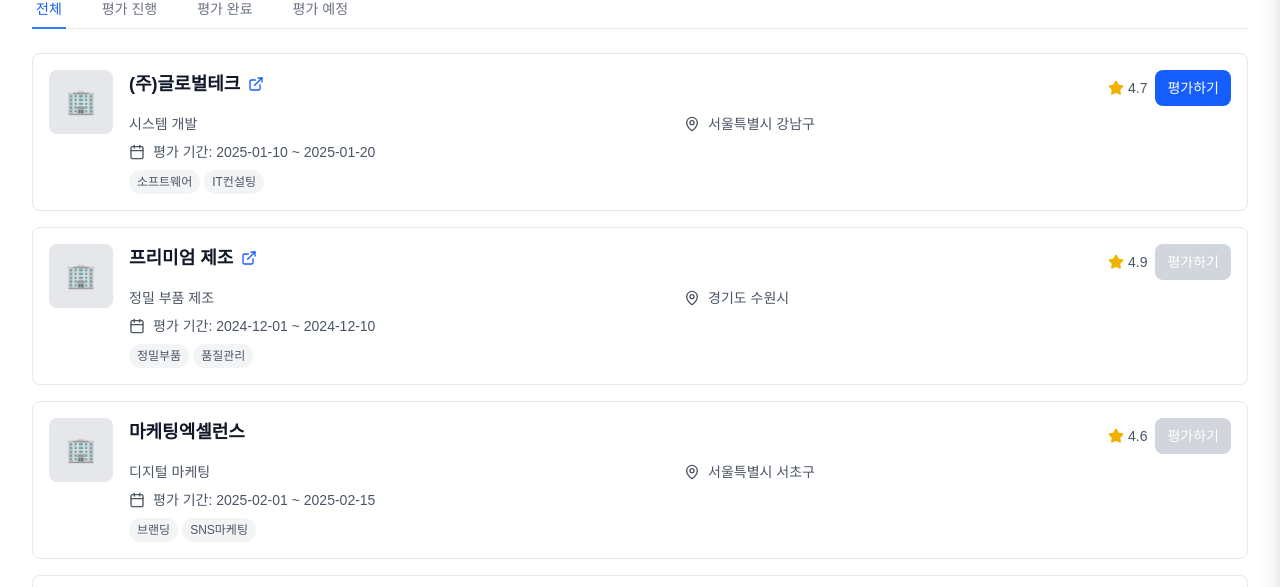
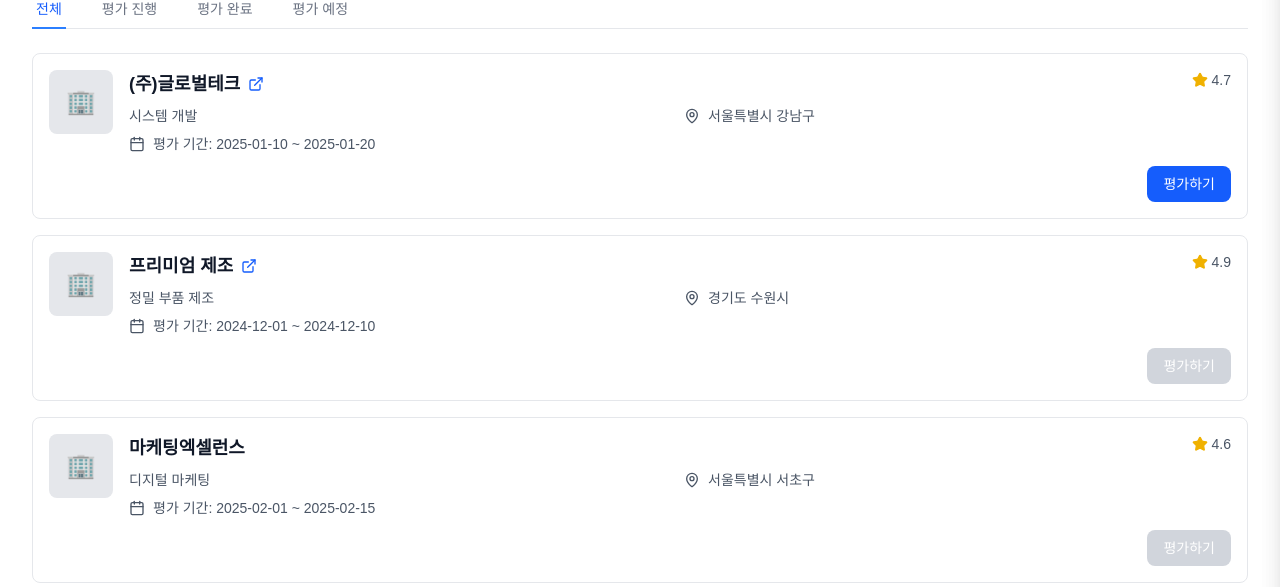
Before and after one commit to byunhyesun/seepn, a Next.js app: page /mypage/evaluations in a window 1280 px wide. Shown: the part 213-800 px from the top of the page. Built offline with nearby package versions, Linux system fonts and the light colour scheme; no server answers.

Commit message:
chore(mypage-evaluations): remove tags area and move Evaluate button below the period block

```diff
--- a/src/app/mypage/evaluations/page.tsx
+++ b/src/app/mypage/evaluations/page.tsx
@@ -223,17 +223,6 @@ export default function MyEvaluationsPage() {
                             <Star className="h-4 w-4 fill-current" />
                             <span className="text-sm text-gray-600 ml-1">{s.rating}</span>
                           </div>
-                          <button
-                            onClick={() => handleEvaluate(s.id)}
-                            disabled={s.status === 'completed' || s.status === 'scheduled'}
-                            className={`px-3 py-2 text-sm rounded-lg transition-colors ${
-                              s.status === 'completed' || s.status === 'scheduled'
-                                ? 'bg-gray-300 text-white cursor-not-allowed'
-                                : 'bg-blue-600 text-white hover:bg-blue-700'
-                            }`}
-                          >
-                            {getText('evaluate')}
-                          </button>
                         </div>
                       </div>
                       <div className="grid grid-cols-1 md:grid-cols-2 gap-2 mb-2">
@@ -248,12 +237,19 @@ export default function MyEvaluationsPage() {
                         <Calendar className="h-4 w-4 mr-2" />
                         <span>{getText('period')}: {s.startDate} ~ {s.endDate}</span>
                       </div>
-                      <div className="flex flex-wrap gap-1">
-                        {s.tags.map((tag: string, idx: number) => (
-                          <span key={idx} className="px-2 py-1 bg-gray-100 text-gray-600 text-xs rounded-full">
-                            {tag}
-                          </span>
-                        ))}
+                      {/* Actions */}
+                      <div className="mt-3 flex justify-end">
+                        <button
+                          onClick={() => handleEvaluate(s.id)}
+                          disabled={s.status === 'completed' || s.status === 'scheduled'}
+                          className={`px-4 py-2 text-sm rounded-lg transition-colors ${
+                            s.status === 'completed' || s.status === 'scheduled'
+                              ? 'bg-gray-300 text-white cursor-not-allowed'
+                              : 'bg-blue-600 text-white hover:bg-blue-700'
+                          }`}
+                        >
+                          {getText('evaluate')}
+                        </button>
                       </div>
                     </div>
                   </div>
```
